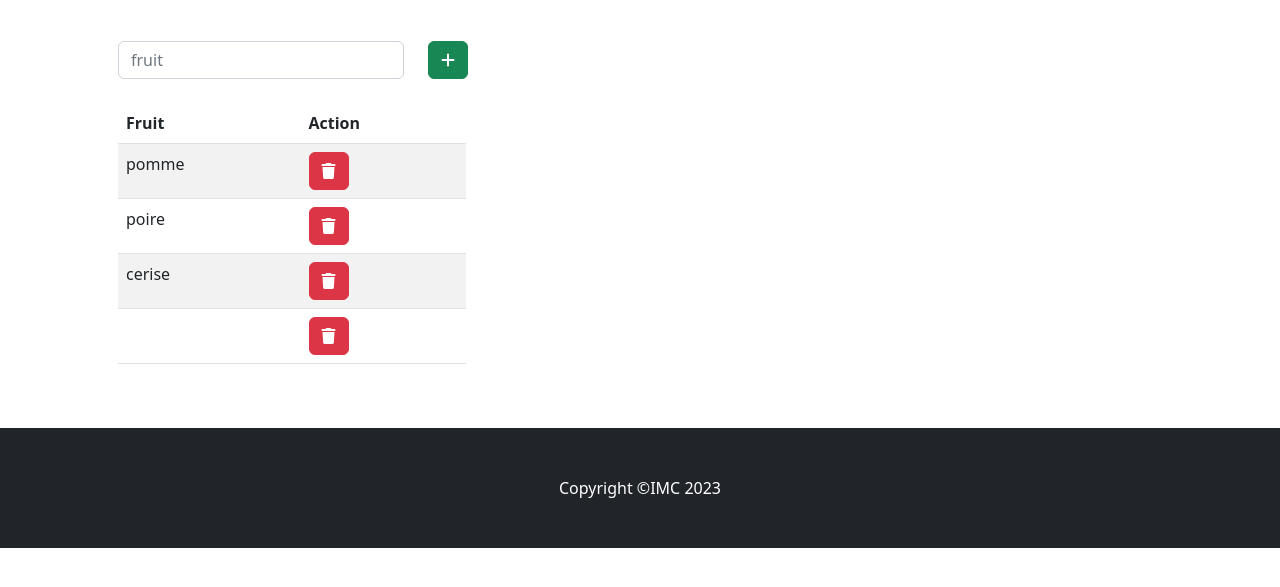
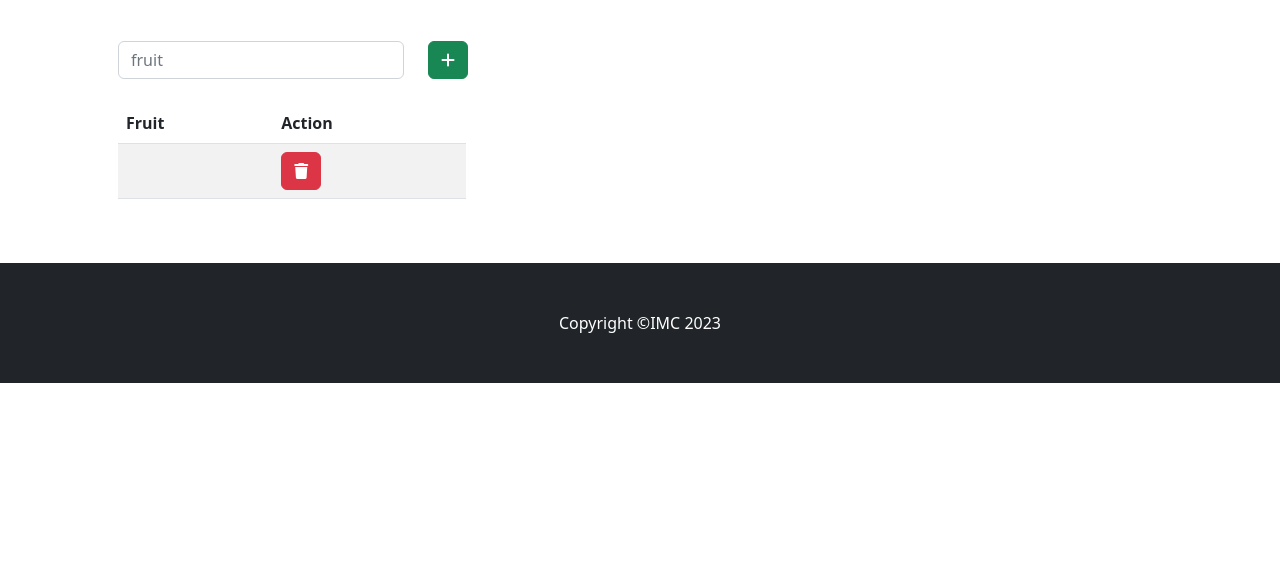
Before and after one commit to NathanLER/formation_javascript, a plain HTML site: page tp2/tp_fruit.html in a window 1280 px wide. Both pictures are taken after a click on the button 448 px from the left and 123 px from the top of the page. Shown: the part 63-650 px from the top of the page. Drawn offline with nearby package versions, Linux system fonts and the light colour scheme.

Commit message:
js tp fruit

```diff
--- a/tp2/tp3.js
+++ b/tp2/tp3.js
@@ -1,26 +1,26 @@
 document.getElementById("btnAjouter").onclick = () => {
-    // le selecteur
+
   const myTbody = document.getElementById('myTbody');
 
   const fruit = document.getElementById('fruit').value;
-    document.getElementById('fruit').value=''; // vider input
+  document.getElementById('fruit').value='';
 
-    const tr = document.createElement('tr'); //<tr></tr>
-    const td1 = document.createElement('td'); //<td></td>
+  const tr = document.createElement('tr');
+  const td1 = document.createElement('td');
   td1.innerHTML=fruit;
   tr.append(td1);
 
-    const td2 = document.createElement('td');//<td></td>
-    const button = document.createElement('button'); //<button></button>
+  const td2 = document.createElement('td');
+  const button = document.createElement('button');
   button.classList.add('btn','btn-danger');
-    const i = document.createElement('i');//<i></i>
+  const i = document.createElement('i');
 
-    i.classList.add('fa','fa-trash');//<i class="fa fa-trash"></i>
+  i.classList.add('fa','fa-trash');
   button.appendChild(i);
-    // la function du bouton
+
   button.onclick=(event)=>{
       event.target.closest('tr').remove();
-        // event.target.parentElement.parentElement.remove(); // autre possibilité
+
   }
   td2.appendChild(button);
   tr.appendChild(td2);
@@ -28,7 +28,3 @@ document.getElementById("btnAjouter").onclick = () => {
   myTbody.appendChild(tr);
 
 };
-
-document.getElementsByClassName('btn btn-danger').onclick = () => {
-
-}
--- a/tp2/tp_fruit.html
+++ b/tp2/tp_fruit.html
@@ -57,32 +57,7 @@
           </thead>
           <!-- tbody>tr>td*2 -->
           <tbody id="myTbody">
-            <tr>
-              <td>pomme</td>
-              <td>
-                <button class="btn btn-danger">
-                  <i class="fa fa-trash"></i>
-                </button>
-              </td>
-            </tr>
 
-            <tr>
-              <td>poire</td>
-              <td>
-                <button class="btn btn-danger">
-                  <i class="fa fa-trash"></i>
-                </button>
-              </td>
-            </tr>
-
-            <tr>
-              <td>cerise</td>
-              <td>
-                <button class="btn btn-danger">
-                  <i class="fa fa-trash"></i>
-                </button>
-              </td>
-            </tr>
           </tbody>
         </table>
       </div>
```
Lines whose indentation alone changed are shown as unchanged.
